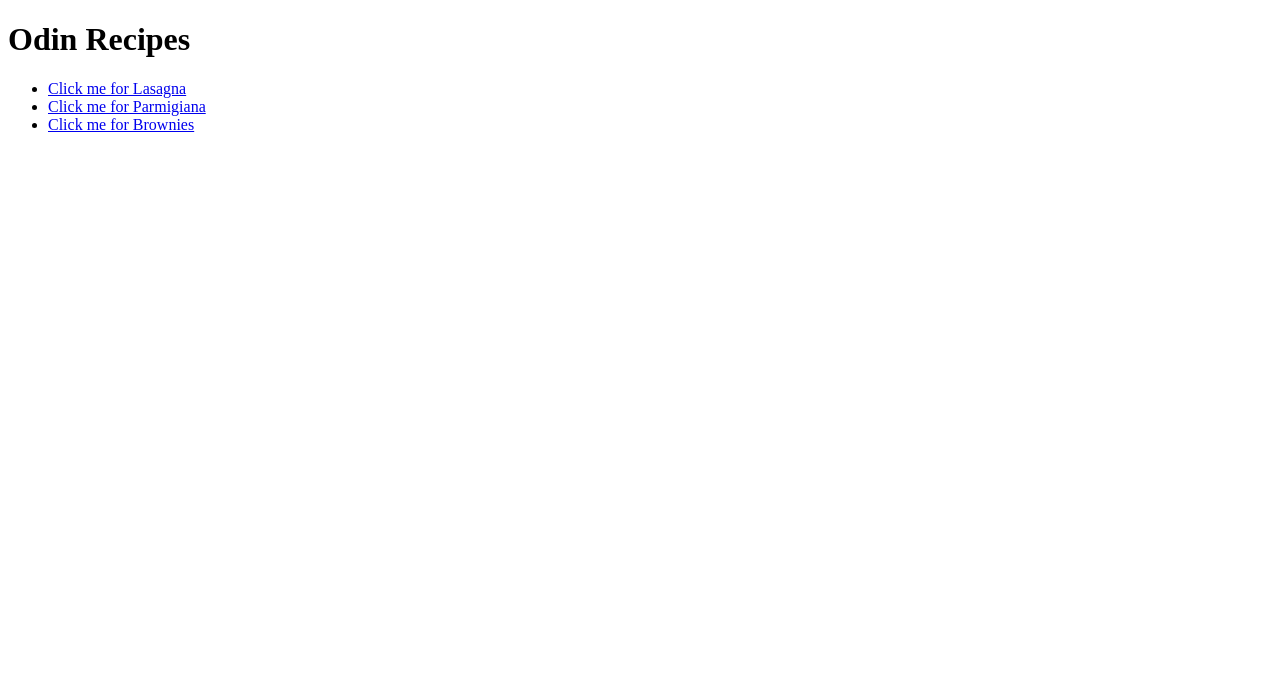
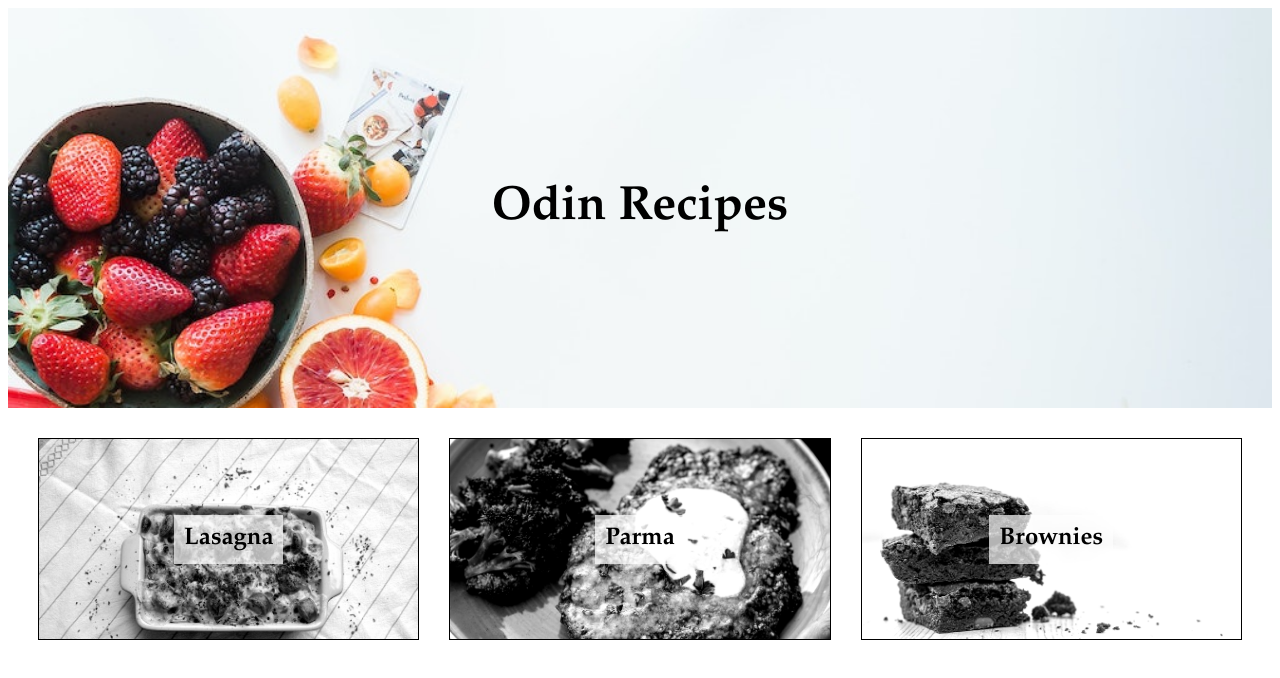
Before and after one commit to joshdkb/odin-recipes, a plain HTML site: page index.html in a window 1280 px wide. Drawn offline with Linux system fonts and the light colour scheme.

Commit message:
Styling index.html and pages. Added styles.css
Second part of the recipes Odin project was to style.
Have added classes, style sheets, and made links to pages.

```diff
--- a/index.html
+++ b/index.html
@@ -3,13 +3,22 @@
     <head>
         <title>Odin Recipes</title>
         <meta charset="UTF-8">
+        <link rel="stylesheet" href="styles.css">
     </head>
     <body>
-        <h1>Odin Recipes</h1>
-        <ul>
-            <li><a href="recipes/lasagna.html">Click me for Lasagna</a></li>
-            <li><a href="recipes/parmigiana.html">Click me for Parmigiana</a></li>
-            <li><a href="recipes/brownies.html">Click me for Brownies</a></li>
-        </ul>
+        <div class="hero-image">
+            <h1>Odin Recipes</h1>
+        </div>
+        <div class="recipes-home">
+            <div class="recipe-tile" id="lasagna">
+                <a href="recipes/lasagna.html">Lasagna</a>
+            </div>
+            <div class="recipe-tile" id="parmigiana">
+                <a href="recipes/parmigiana.html">Parma</a>
+            </div>
+            <div class="recipe-tile" id="brownies">
+                <a href="recipes/brownies.html">Brownies</a>
+            </div>
+        </div>
     </body>
 </html>
--- /dev/null
+++ b/styles.css
@@ -0,0 +1,69 @@
+body {
+    font-family: Garamond, sans-serif;
+}
+
+.hero-image {
+    width: 100%;
+    height: 400px;
+    background-image: url(img/home-hero.jpg);
+    background-size: cover;
+    display: flex;
+    align-items: center;
+    justify-content: center;
+}
+
+.hero-image > h1 {
+    font-size: 48px;
+}
+
+.recipes-home {
+    display: flex;
+    margin-top: 30px;
+    justify-content: space-evenly;
+}
+
+.recipe-tile {
+    display: flex;
+    width: 30%;
+    height: 200px;
+    border: solid 1px black;
+    justify-content: center;
+    align-items: center;
+}
+
+.recipe-tile > a {
+    background-color: hsla(0, 0%, 100%, 0.7);
+    padding: 10px;
+    color: black;
+    font-size: 24px;
+    font-weight: bold;
+    text-decoration: none;
+}
+
+.recipe-tile > a:hover {
+    color: salmon;
+}
+
+#lasagna {
+    background-image: url(img/lasagna2.jpg);
+    background-size: cover;
+}
+
+#parmigiana {
+    background-image: url(img/parm2.jpg);
+    background-size: cover;
+}
+
+#brownies {
+    background-image: url(img/brownie2.jpg);
+    background-size: cover;
+}
+
+.recipe-page {
+    margin: 20px;
+}
+
+.recipe-page-img {
+    width: 400px;
+    height: 100%;
+}
```
Also changed, not shown: recipes/brownies.html (+8 -3 lines), recipes/lasagna.html (+7 -2 lines), recipes/parmigiana.html (+6 -1 lines), img/brownie2.jpg (added), img/home-hero.jpg (added), img/lasagna2.jpg (added), img/parm2.jpg (added).
